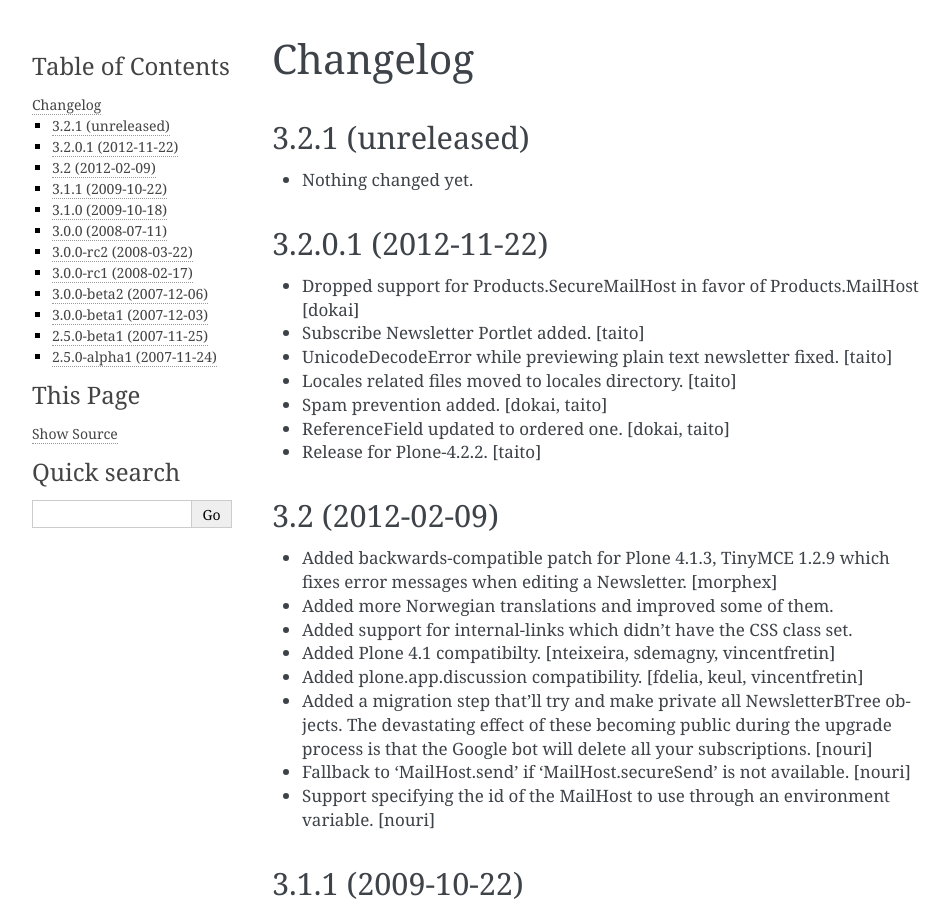
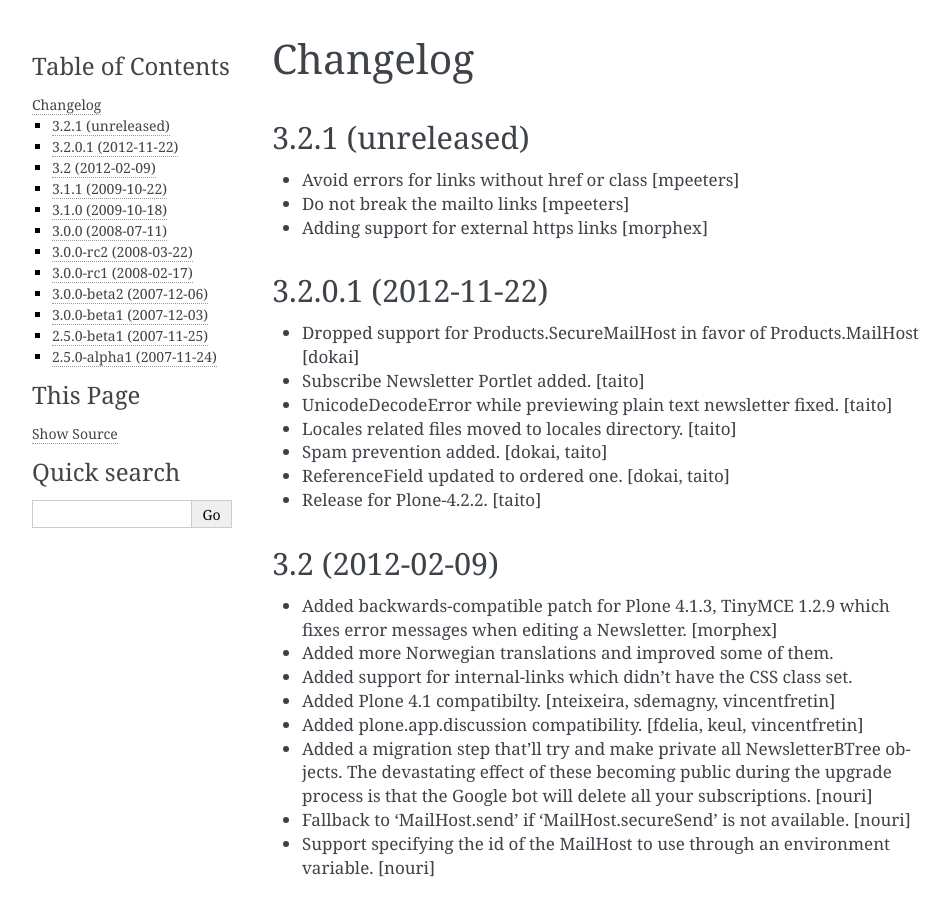
Before and after one commit to collective/Products.PloneGazette, a Sphinx documentation site: the page built from Products/PloneGazette/docs/HISTORY.rst, in a window 1280 px wide and 900 px high. Shown: the whole window, without its empty margins (148-1098 px from the left). Built offline with Sphinx 7.4.7, drawn with Linux system fonts in a browser that asks for light colours.

Commit message:
Update changelog

```diff
--- a/Products/PloneGazette/docs/HISTORY.rst
+++ b/Products/PloneGazette/docs/HISTORY.rst
@@ -4,7 +4,11 @@ Changelog
 3.2.1 (unreleased)
 ==================
 
-- Nothing changed yet.
+- Avoid errors for links without href or class [mpeeters]
+
+- Do not break the mailto links [mpeeters]
+
+- Adding support for external https links [morphex]
 
 
 3.2.0.1 (2012-11-22)
```
